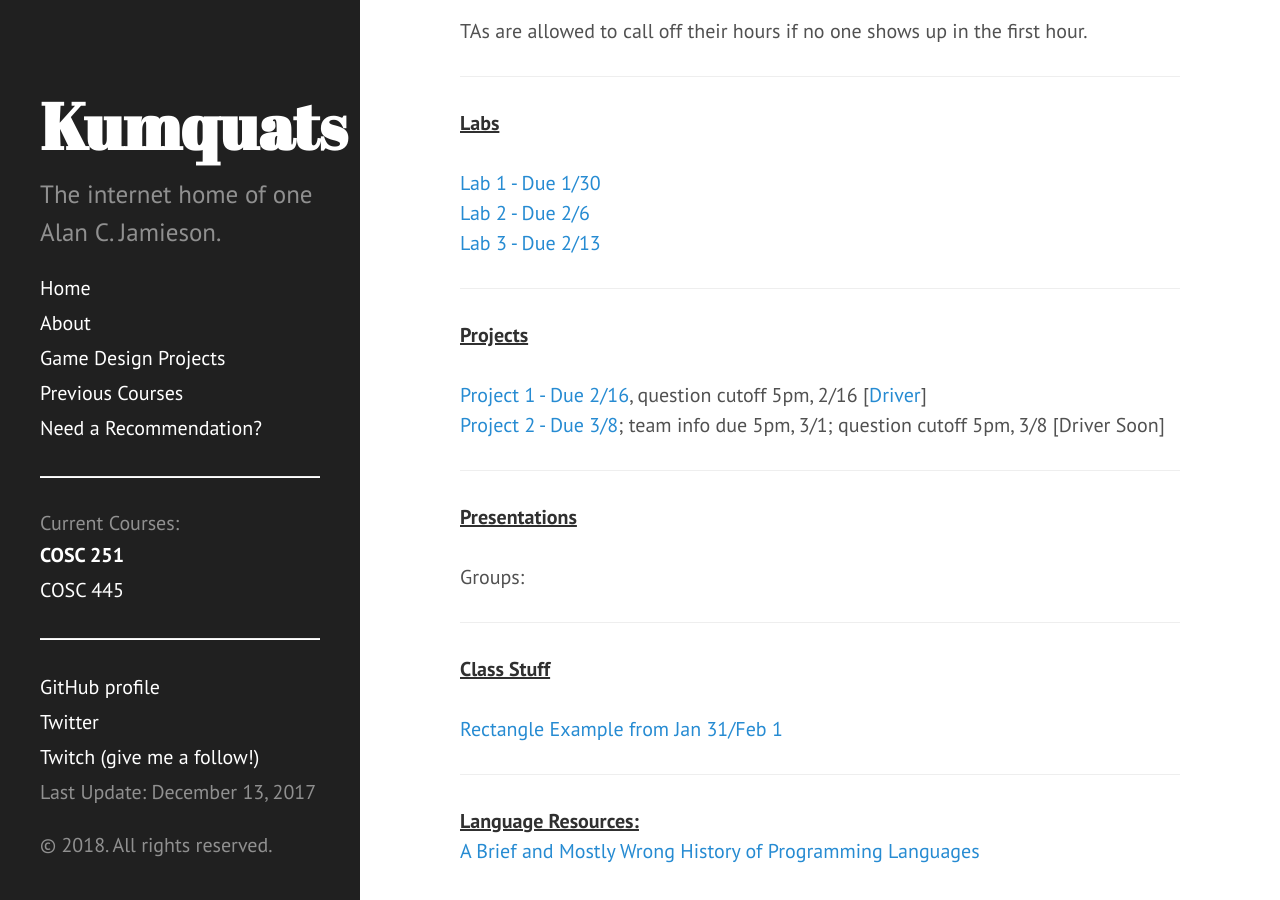
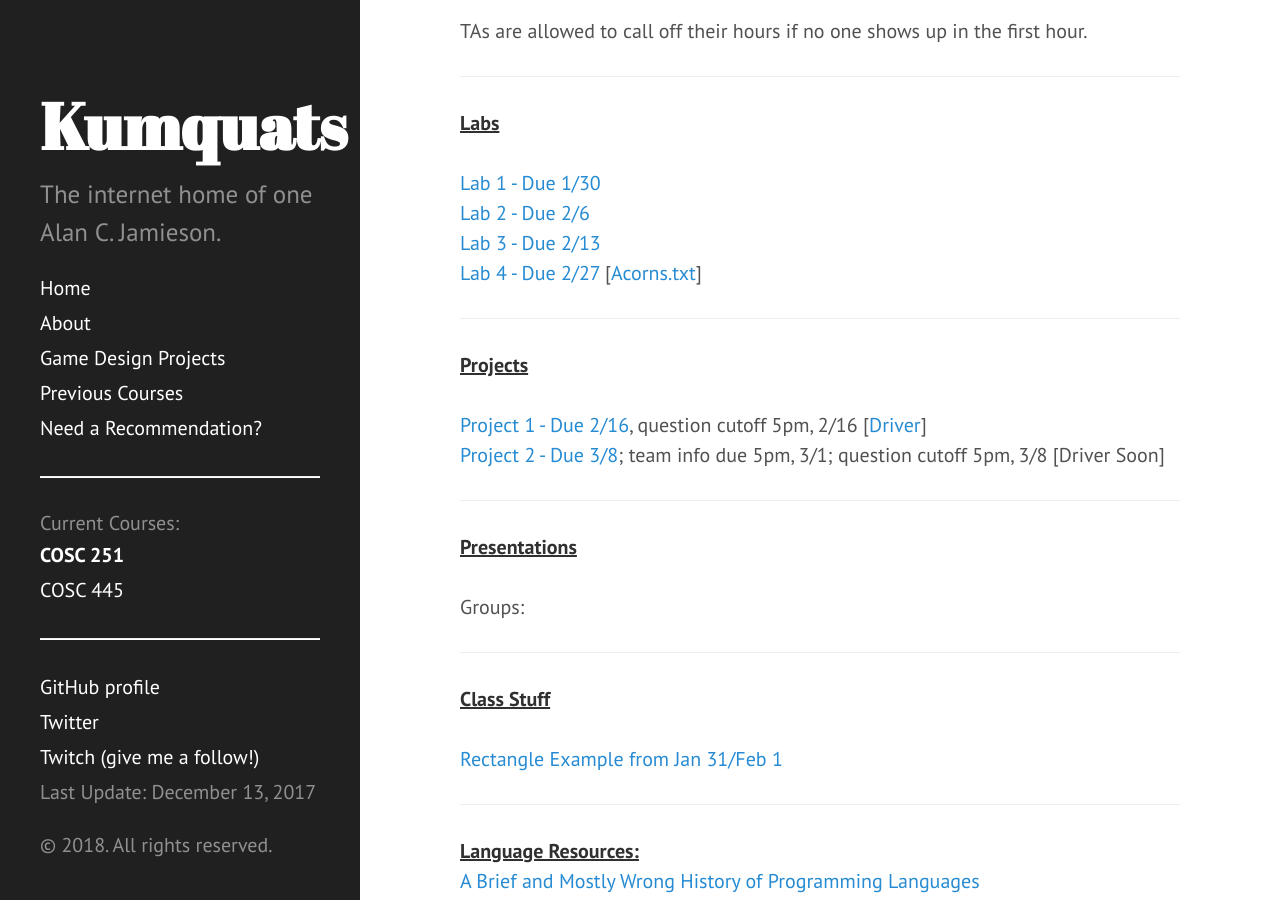
Before and after one commit to ripark/ripark.github.io, a Jekyll site: the page built from s18/cosc251.html, in a window 1280 px wide and 900 px high, scrolled down 414 px. Built offline with Jekyll 4.4.1, drawn with Linux system fonts in a browser that asks for light colours; Markdown is read by kramdown in place of the engine named in the settings.

Commit message:
Lab update

```diff
--- a/s18/cosc251.html
+++ b/s18/cosc251.html
@@ -30,6 +30,8 @@ TAs are allowed to call off their hours if no one shows up in the first hour.
 <a href="http://ripark.github.io/s18/COSC251Lab2.pdf">Lab 2 - Due 2/6</a>
 <br>
 <a href="http://ripark.github.io/s18/COSC251Lab3.pdf">Lab 3 - Due 2/13</a>
+<br>
+<a href="http://ripark.github.io/s18/COSC251Lab4.pdf">Lab 4 - Due 2/27</a> [<a href="http://ripark.github.io/s17/Acorns.txt">Acorns.txt</a>]
 <br>
 <hr>
 <strong><u>Projects</strong></u>
```
Also changed, not shown: 1 other file.
